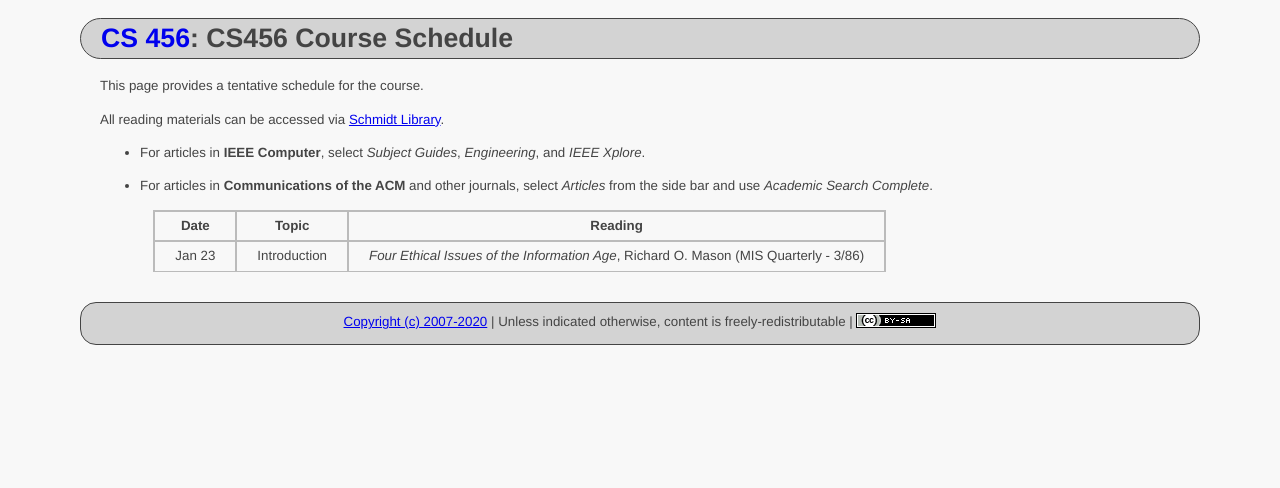
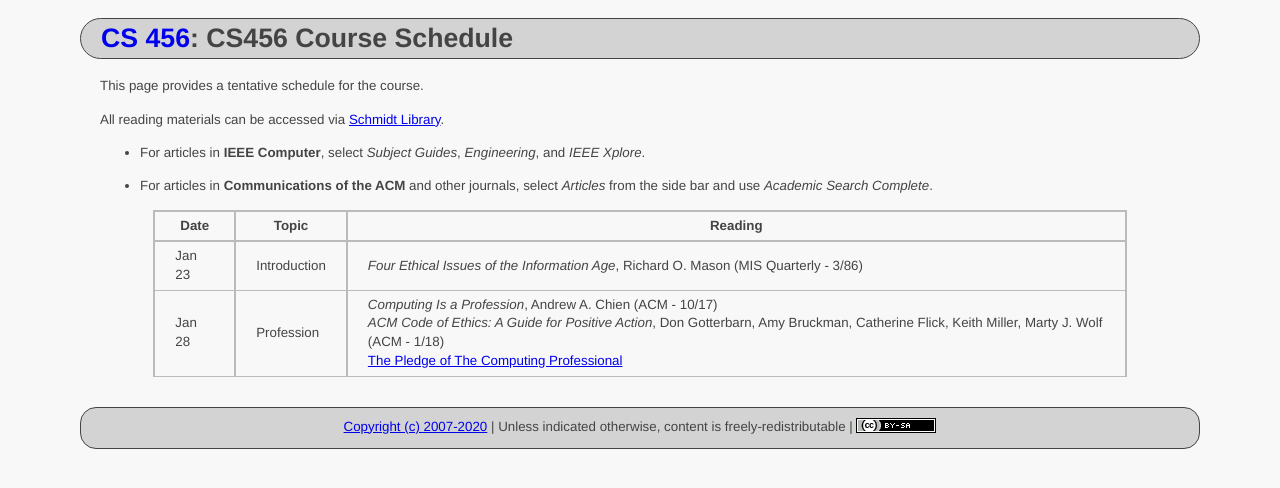
Before and after one commit to ycpcs/cs456-spring2020, a Jekyll site: the page built from schedule/index.md, in a window 1280 px wide. Shown: the top 488 px of the page. Built offline with Jekyll 4.4.1, drawn with Linux system fonts in a browser that asks for light colours.

Commit message:
add profession articles
add profession articles

```diff
--- a/schedule/index.md
+++ b/schedule/index.md
@@ -15,6 +15,7 @@ All reading materials can be accessed via [Schmidt Library](http://library.ycp.e
 >  Date   |      Topic          |                                    Reading                                             |
 > ------- | ------------------  | -------------------------------------------------------------------------------------- |
 > Jan 23  | Introduction        | *Four Ethical Issues of the Information Age*, Richard O. Mason (MIS Quarterly - 3/86)  |
+> Jan 28  | Profession          | *Computing Is a Profession*, Andrew A. Chien (ACM - 10/17) <br /> *ACM Code of Ethics: A Guide for Positive Action*, Don Gotterbarn, Amy Bruckman, Catherine Flick, Keith Miller, Marty J. Wolf (ACM - 1/18) <br /> [The Pledge of The Computing Professional](http://pledge-of-the-computing-professional.org/home-page/the-oath) |
 
 
 <!--
```
